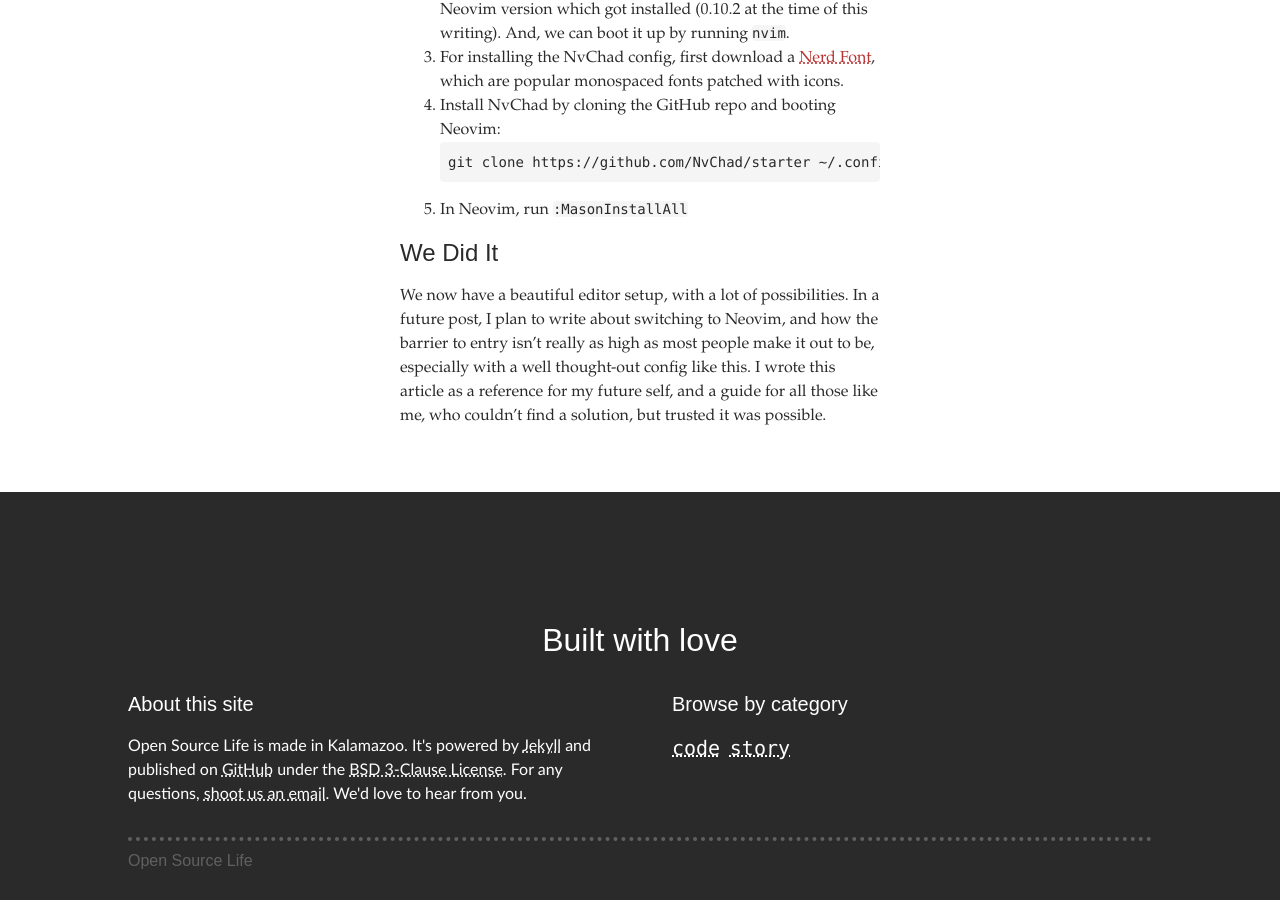
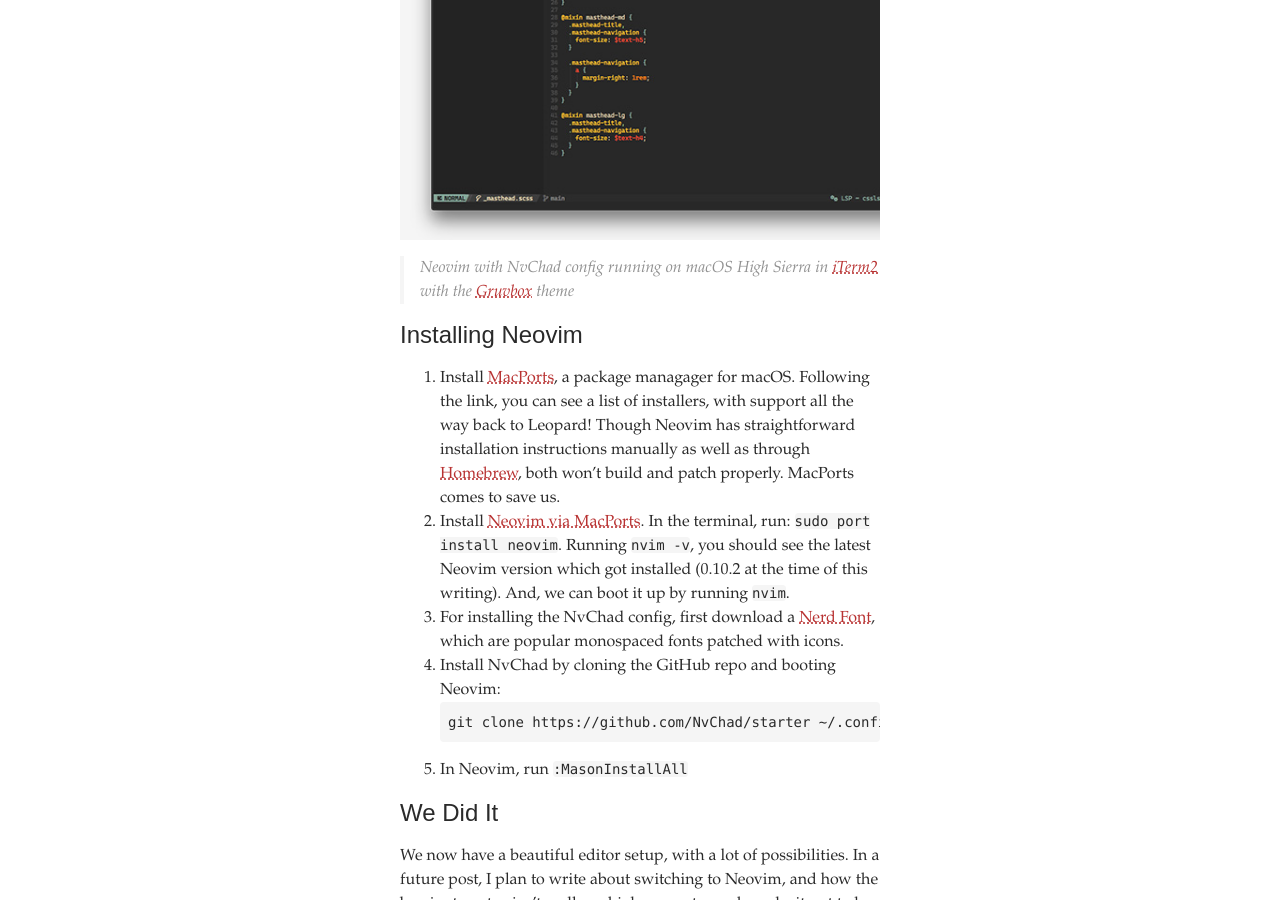
Before and after one commit to advaitchaitanya/opensourcelife, a Jekyll site: the page built from _posts/2024-12-03-installing-neovim-on-mac-os-high-sierra.md, in a window 1280 px wide and 900 px high, scrolled down 1296 px. Built offline with Jekyll 4.4.1, drawn with Linux system fonts in a browser that asks for light colours.

Commit message:
Add screenshot to latest post

```diff
--- a/_posts/2024-12-03-installing-neovim-on-mac-os-high-sierra.md
+++ b/_posts/2024-12-03-installing-neovim-on-mac-os-high-sierra.md
@@ -18,6 +18,9 @@ In my search for an editor that met all the above preferences and also included
 
 This has led many users to create solid, shareable configs which modernize modal text editing, including familiar IDE features: auto completion, file explorer, fuzzy finder, linting, etc. One such config, which I'm currently using is [NvChad](https://nvchad.com/). This post will demonstrate how to set it all up, which I feel is a beginner friendly entry into the Vim world as their go-to editor, for those who have a little experience beyond the `vim tutor` tutorial.
 
+![Neovim setup with NvChad](/assets/images/2024-12-03.jpg "Neovim setup with NvChad")
+> Neovim with NvChad config running on macOS High Sierra in [iTerm2](https://iterm2.com/) with the [Gruvbox](https://iterm2colorschemes.com/) theme
+
 ## Installing Neovim
 
 1. Install [MacPorts](https://www.macports.org/install.php#installing), a package managager for macOS. Following the link, you can see a list of installers, with support all the way back to Leopard! Though Neovim has straightforward installation instructions manually as well as through [Homebrew](https://brew.sh/), both won't build and patch properly. MacPorts comes to save us.
```
Also changed, not shown: assets/images/2024-12-03.jpg (added).
